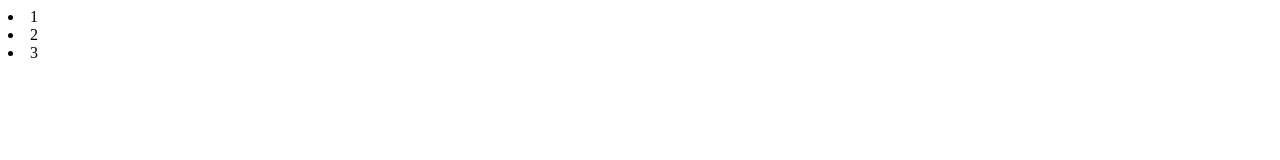
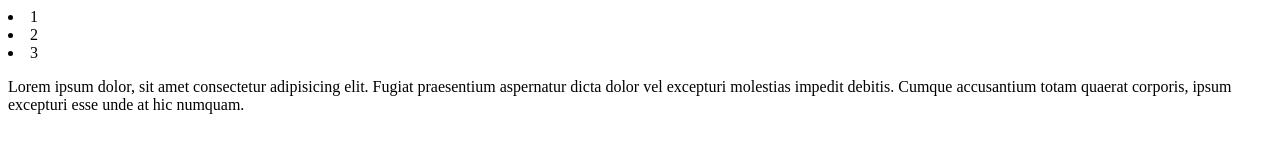
Before and after one commit to krolle02/teststudent.github.io, a plain HTML site: page index.html in a window 1280 px wide. Drawn offline with Linux system fonts and the light colour scheme.

Commit message:
third commit

```diff
--- a/index.html
+++ b/index.html
@@ -11,5 +11,11 @@
     <li>1</li>
     <li>2</li>
     <li>3</li>
+    <p>
+      Lorem ipsum dolor, sit amet consectetur adipisicing elit. Fugiat
+      praesentium aspernatur dicta dolor vel excepturi molestias impedit
+      debitis. Cumque accusantium totam quaerat corporis, ipsum excepturi esse
+      unde at hic numquam.
+    </p>
   </body>
 </html>
```
